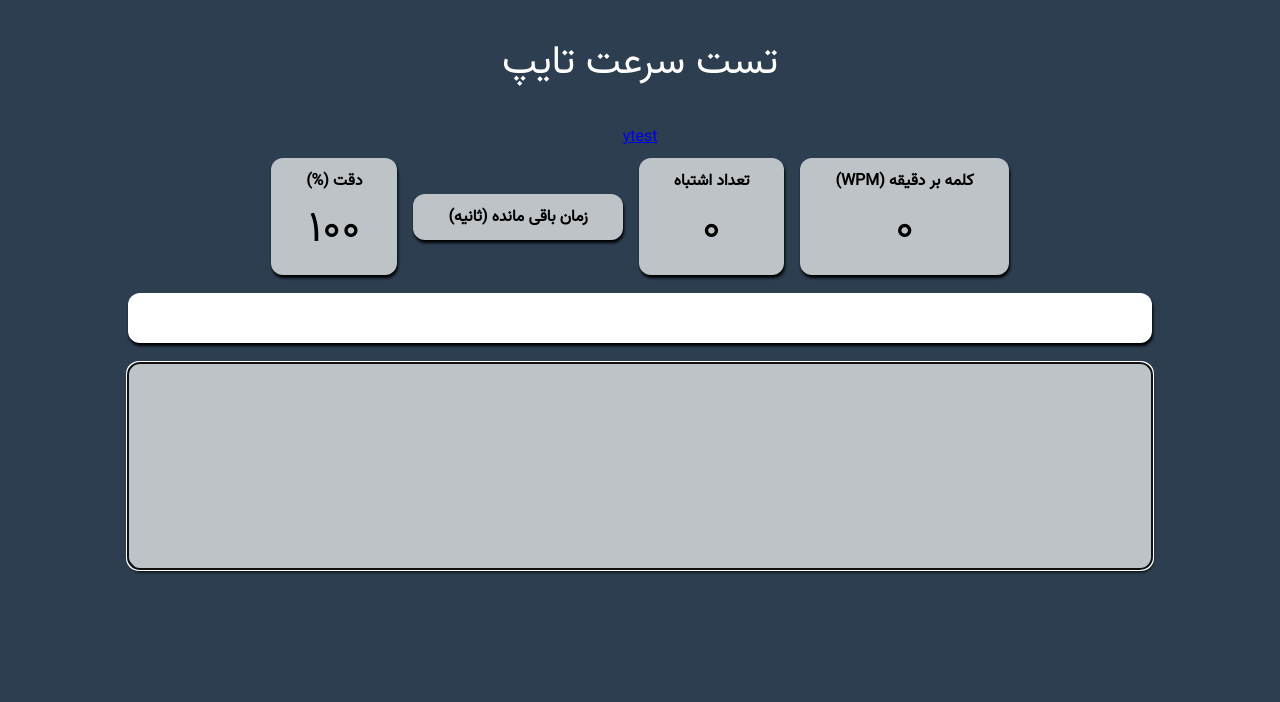
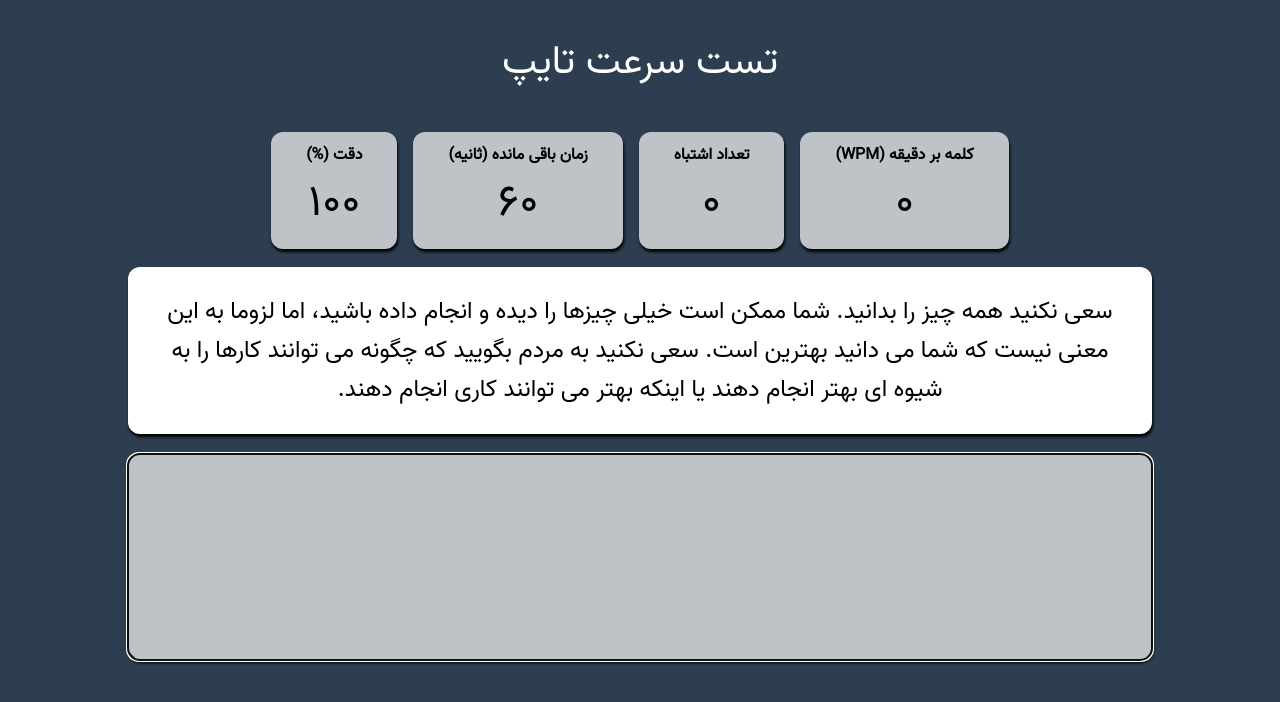
Before and after one commit to mre-dev/typing-test, a website: page index.html in a window 1280 px wide. Drawn offline with Linux system fonts and the light colour scheme.

Commit message:
Update initializeTest Function

```diff
--- a/index.html
+++ b/index.html
@@ -8,12 +8,6 @@
   <body>
     <div class="container">
       <div class="heading">تست سرعت تایپ</div>
-
-
-
-
-      <a href="#">ytest</a>
-
       <div class="header">
         <div class="info-box">
           <div class="label">کلمه بر دقیقه (WPM)</div>
--- a/typing-test.js
+++ b/typing-test.js
@@ -24,7 +24,12 @@ initializeTest({ timeLimit: TIME_LIMIT, text: TEXT });
 textArea.addEventListener("input", update);
 
 function initializeTest({ timeLimit, text }) {
-  // TODO: Complete this function
+  for (let i = 0; i < text.length; i++) {
+    let tempSpan = document.createElement("span");
+    tempSpan.innerHTML = text[i];
+    typeText.appendChild(tempSpan);
+  }
+  timerText.innerHTML = timeLimit;
 }
 
 function update() {
```
